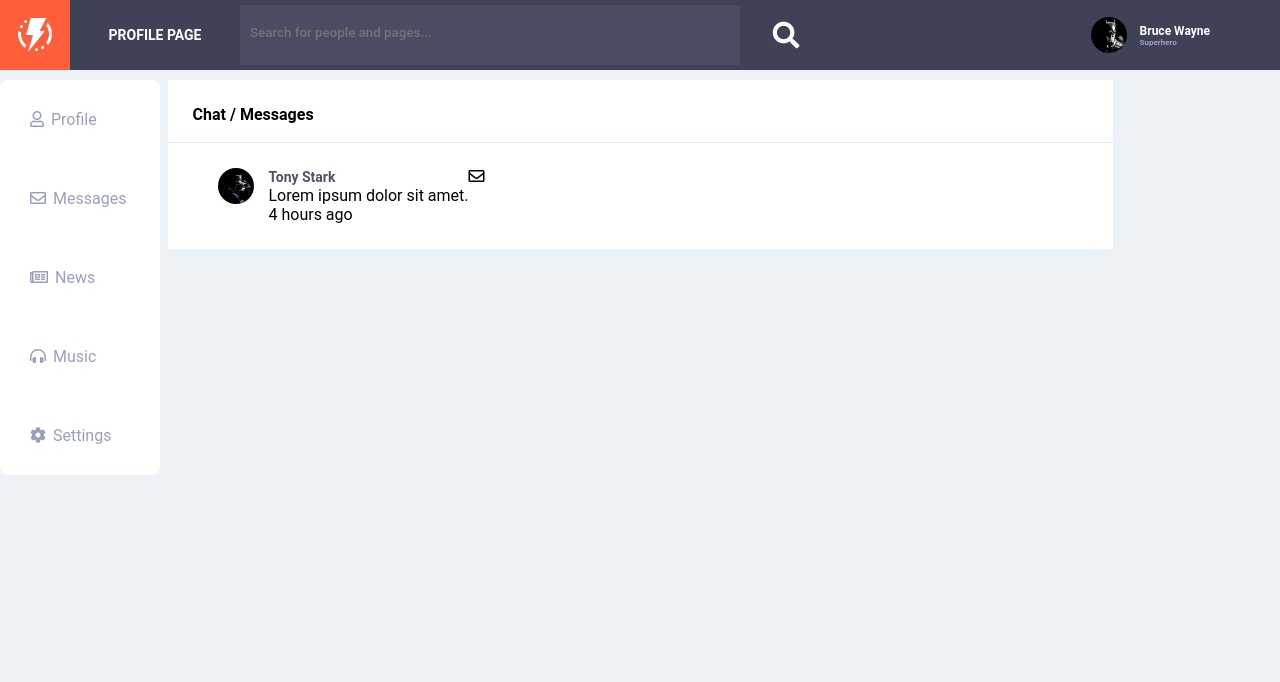
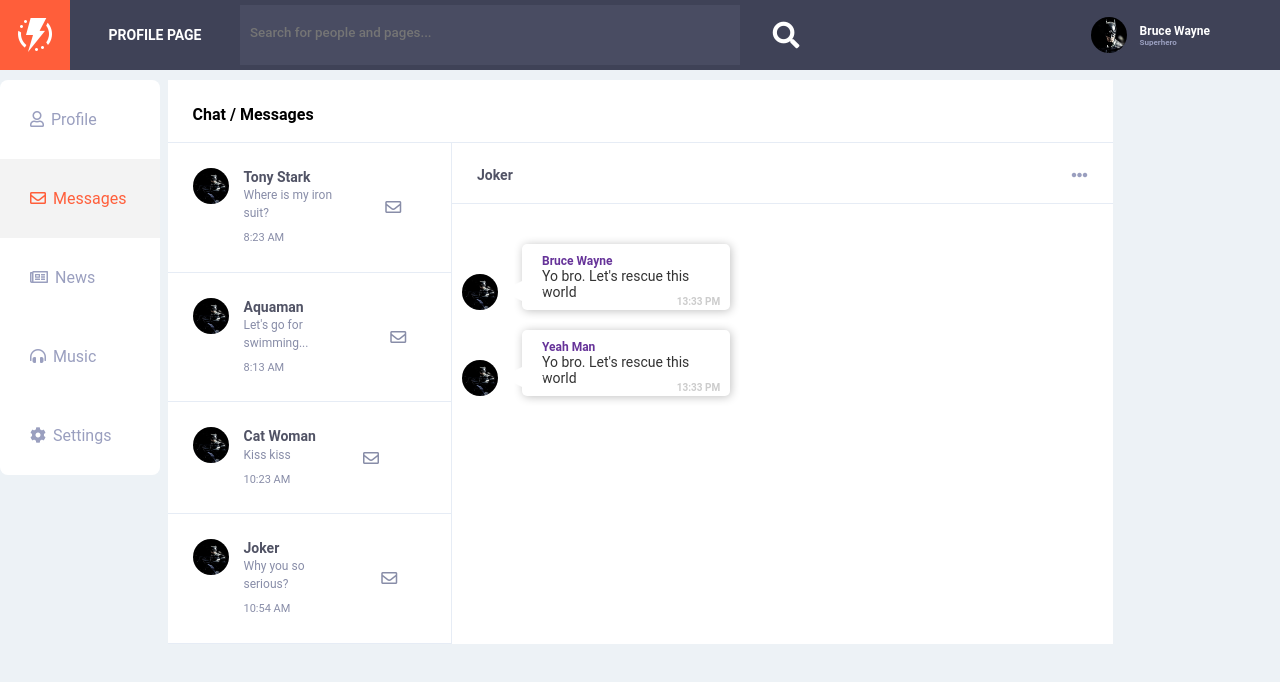
Before and after one commit to whiteartur1997/social-network, a React (Create React App) app: page /dialogs in a window 1280 px wide. Shown: the top 682 px of the page. Built offline with nearby package versions, Linux system fonts and the light colour scheme.

Commit message:
23 lesson

```diff
--- a/src/components/Dialogs/Dialogs.module.scss
+++ b/src/components/Dialogs/Dialogs.module.scss
@@ -8,7 +8,6 @@
 
   > div {
     display: flex;
-    padding: 0 25px;
   }
 }
 
@@ -18,11 +17,31 @@
 }
 
 .dialogs__contacts {
-  padding: 25px;
+  width: 30%;
+  flex-shrink: 0;
+}
+
+.active .dialogs__contact {
+  background: #f4f4f4;
 }
 
 .dialogs__contact {
   display: flex;
+  justify-content: flex-start;
+  padding: 25px;
+  border-bottom: 1px solid #e6ecf5;
+
+
+  & i {
+    color: #888da8;
+    margin: auto;
+    text-align: center;
+  }
+
+  &:hover {
+    background: #f4f4f4;
+    cursor: pointer;
+  }
 }
 
 .dialogs__contact__avatar {
@@ -44,3 +63,114 @@
   font-weight: 700;
   line-height: 1.3;
 }
+
+.dialogs__contact__preview,
+.dialogs__contact__time {
+  font-size: 12px;
+  font-weight: 400;
+  line-height: 1.5;
+  color: #888da8;
+}
+
+.dialogs__contact__preview {
+  margin-bottom: 8px;
+  max-width: 90%;
+}
+
+.dialogs__contact__time {
+  font-size: 11px;
+}
+
+.message__field {
+  width: 70%;
+  border-left: 1px solid #e6ecf5;
+}
+
+.message__field__title {
+  display: flex;
+  padding: 23px 25px 18px;
+  justify-content: space-between;
+  align-items: center;
+  border-bottom: 1px solid #e6ecf5;
+}
+
+.message__title {
+  font-size: .875rem;
+  font-weight: 700;
+  line-height: 1.3;
+  color: var(--active-text-color);
+}
+
+.message__area {
+  display: flex;
+  flex-direction: column;
+  padding: 30px 70px;
+  margin: 0 auto;
+}
+
+.message {
+  display: flex;
+  align-self: flex-start;
+  max-width: 40%;
+  flex-direction: column;
+  border-radius: 5px;
+  padding: 10px 37px 10px 20px;
+  box-shadow: 1px 1px 10px #C0C0C0;
+  position: relative;
+  background-color: #fff;
+  margin: 10px 0;
+}
+
+.message.right {
+  align-self: flex-end;
+}
+
+.message.right .message__img {
+  left: unset;
+  right: -60px;
+}
+
+.message.right:after {
+  left: unset;
+  right: -14px;
+}
+
+.message:after {
+  position: absolute;
+  content:" ";
+  left:-14px;
+  bottom: 4px;
+  transform: scaleY(0.5) rotate(45deg);
+  width:30px;
+  height:30px;
+  background-color: #fff;
+}
+
+.message__img {
+  width: 36px;
+  height: 36px;
+  border-radius: 50%;
+  position: absolute;
+  bottom: 0%;
+  left: -60px;
+}
+
+.message__name {
+  font-size: 12px;
+  color: rebeccapurple;
+}
+
+.message__descr {
+  font-size: 14px;
+  color: #333;
+}
+
+.message__time {
+  /* padding: 5px; */
+  font-size: 10px;
+  font-weight: 700;
+  color: #ccc;
+  position: absolute;
+  bottom: 3px;
+  right: 10px;
+}
--- a/src/components/Dialogs/Dialogs.tsx
+++ b/src/components/Dialogs/Dialogs.tsx
@@ -1,6 +1,53 @@
 import React from 'react';
 import classes from './Dialogs.module.scss';
 import avatar from './../../img/profile/avatar.jpg';
+import {NavLink} from 'react-router-dom';
+
+type DialogType = {
+    name: string
+    id: string
+    preview: string
+    time: string
+}
+
+type MessageType = {
+    name: string
+    description: string
+    time: string
+}
+
+const MessageItem = (props: MessageType) => {
+    return (
+        <div className={classes.message}>
+            <img src={avatar} className={classes.message__img}/>
+            <h6 className={classes.message__name}>{props.name}</h6>
+            <p className={classes.message__descr}>{props.description}</p>
+            <span className={classes.message__time}>{props.time}</span>
+        </div>
+    )
+}
+
+const DialogItem = (props: DialogType) => {
+    return (
+        <NavLink to={`/dialogs/${props.id}`} activeClassName={classes.active}>
+            <li className={`${classes.dialogs__contact} ${classes.active}`}>
+                <img className={classes.dialogs__contact__avatar} src={avatar}/>
+                <div className={classes.dialogs__contact__info}>
+                    <h6 className={classes.dialogs__contact__title}>
+                        <NavLink to={"/dialogs/#"} className={classes.dialogs__contact__title}>{props.name}</NavLink>
+                    </h6>
+                    <span className={classes.dialogs__contact__preview}>
+                                {props.preview}
+                            </span>
+                    <span className={classes.dialogs__contact__time}>
+                                {props.time}
+                            </span>
+                </div>
+                <i className="far fa-envelope"></i>
+            </li>
+        </NavLink>
+    )
+}
 
 const Dialogs = () => {
     return (
@@ -8,22 +55,48 @@ const Dialogs = () => {
             <h4 className={classes.dialogs__header}>Chat / Messages</h4>
             <div>
                 <ul className={classes.dialogs__contacts}>
-          <li className={classes.dialogs__contact}>
-            <img className={classes.dialogs__contact__avatar} src={avatar} />
-            <div className={classes.dialogs__contact__info}>
-              <h6 className={classes.dialogs__contact__title}>
-                <a className={classes.dialogs__contact__title}>Tony Stark</a>
-            </h6>
-              <span className={classes.dialogs__contact__preview}>
-                Lorem ipsum dolor sit amet.
-            </span>
-              <span className={classes.dialogs__contact__time}>
-                4 hours ago
-            </span>
+                    <DialogItem
+                        name={"Tony Stark"}
+                        id={"1"}
+                        preview={"Where is my iron suit?"}
+                        time={"8:23 AM"}
+                    />
+                    <DialogItem
+                        name={"Aquaman"}
+                        id={"2"}
+                        preview={"Let's go for swimming..."}
+                        time={"8:13 AM"}
+                    />
+                    <DialogItem
+                        name={"Cat Woman"}
+                        id={"3"}
+                        preview={"Kiss kiss"}
+                        time={"10:23 AM"}
+                    />
+                    <DialogItem
+                        name={"Joker"}
+                        id={"4"}
+                        preview={"Why you so serious?"}
+                        time={"10:54 AM"}
+                    />
+
+                </ul>
+                <div className={classes.message__field}>
+                    <div className={classes.message__field__title}>
+                        <h4 className={classes.message__title}>Joker</h4>
+                        <a className={classes.message__settings}>
+                            <i className="fas fa-ellipsis-h"></i>
+                        </a>
                     </div>
-            <i className="far fa-envelope"></i>
-          </li>
-        </ul>
+                    <div className={classes.message__area}>
+                       <MessageItem name={"Bruce Wayne"}
+                                    description={"Yo bro. Let's rescue this world"}
+                                    time={"13:33 PM"} />
+                        <MessageItem name={"Yeah Man"}
+                                     description={"Yo bro. Let's rescue this world"}
+                                     time={"13:33 PM"} />
+                    </div>
+                </div>
             </div>
         </div>
     )
--- a/src/components/Navbar/Navbar.module.scss
+++ b/src/components/Navbar/Navbar.module.scss
@@ -11,9 +11,6 @@
   padding: 7px;
 }
 
-.nav__list__item {
-}
-
 .nav__list__link {
   display: flex;
   align-items: baseline;
@@ -23,9 +20,11 @@
     margin-right: 7px;
   }
 
-  &:hover {
+  &:hover,
+  &.active {
     cursor: pointer;
     background-color: #f3f3f3;
     color: var(--secondary-color);
   }
+
 }
--- a/src/components/Navbar/Navbar.tsx
+++ b/src/components/Navbar/Navbar.tsx
@@ -8,31 +8,31 @@ const Navbar = () => {
       <nav className="nav">
         <ul className="nav__list">
           <li className={classes.nav__list__item}>
-            <NavLink className={classes.nav__list__link} to="/profile">
+            <NavLink activeClassName={classes.active} className={classes.nav__list__link} to="/profile">
               <i className="far fa-user"></i>
               Profile
             </NavLink>
           </li>
           <li className={classes.nav__list__item}>
-            <NavLink className={classes.nav__list__link} to="/dialogs">
+            <NavLink activeClassName={classes.active} className={classes.nav__list__link} to="/dialogs">
               <i className="far fa-envelope"></i>
               Messages
             </NavLink>
           </li>
           <li className={classes.nav__list__item}>
-            <NavLink className={classes.nav__list__link} to="/news">
+            <NavLink activeClassName={classes.active} className={classes.nav__list__link} to="/news">
               <i className="far fa-newspaper"></i>
               News
             </NavLink>
           </li>
           <li className={classes.nav__list__item}>
-            <NavLink className={classes.nav__list__link} to="/music">
+              <NavLink activeClassName={classes.active} className={classes.nav__list__link} to="/music">
               <i className="fas fa-headphones-alt"></i>
               Music
             </NavLink>
           </li>
           <li className={classes.nav__list__item}>
-            <NavLink className={classes.nav__list__link} to="/settings">
+            <NavLink activeClassName={classes.active} className={classes.nav__list__link} to="/settings">
               <i className="fas fa-cog"></i>
               Settings
             </NavLink>
--- a/src/components/Profile/Profile.tsx
+++ b/src/components/Profile/Profile.tsx
@@ -8,21 +8,23 @@ const Profile = () => {
     return (
         <div className={classes.profile}>
             <div className={classes.profile__up}>
-        <div className={classes.profile__cover}>
-          <img className={classes.profile__cover__img} src={coverImage} alt="cover" />
-        </div>
-        <div className={classes.profile__header}>
-          <div className={classes.profile__info__wrapper}>
-            <a className={classes.profile__info__link} href="#">
-              <img className={classes.profile__info__img} src={avatar} alt="avatar" />
-            </a>
-            <div className={classes.profile__info__down}>
-              <h3 className={classes.profile__info__title}>Bruce Wayne</h3>
-              <span className={classes.profile__info__location}>Kyiv, Ukraine</span>
-            </div>
-          </div>
-        </div>
-        <ul className={classes.profile__header__list} >
+
+
+                {/*<div className={classes.profile__cover}>*/}
+                {/*    <img className={classes.profile__cover__img} src={coverImage} alt="cover"/>*/}
+                {/*</div>*/}
+                {/*<div className={classes.profile__header}>*/}
+                {/*    <div className={classes.profile__info__wrapper}>*/}
+                {/*        <a className={classes.profile__info__link} href="#">*/}
+                {/*            <img className={classes.profile__info__img} src={avatar} alt="avatar"/>*/}
+                {/*        </a>*/}
+                {/*        <div className={classes.profile__info__down}>*/}
+                {/*            <h3 className={classes.profile__info__title}>Bruce Wayne</h3>*/}
+                {/*            <span className={classes.profile__info__location}>Kyiv, Ukraine</span>*/}
+                {/*        </div>*/}
+                {/*    </div>*/}
+                {/*</div>*/}
+                <ul className={classes.profile__header__list}>
                     <li className={classes.profile__header__item}>
                         <a className={`${classes.profile__header__link} ${classes.active}`} href="#">Timeline</a>
                     </li>
@@ -43,8 +45,8 @@ const Profile = () => {
                     </li>
                 </ul>
             </div>
-      <MyPosts />
-    </div >
+            <MyPosts/>
+        </div>
     )
 }
 
```
Also changed, not shown: src/components/Profile/ProfileInfo/ProfileInfo.tsx (added, +28 -0 lines), src/App.tsx (line endings or trailing spaces), src/components/Profile/ProfileInfo/ProfileInfo.module.scss (added). Lines whose indentation alone changed are shown as unchanged.
